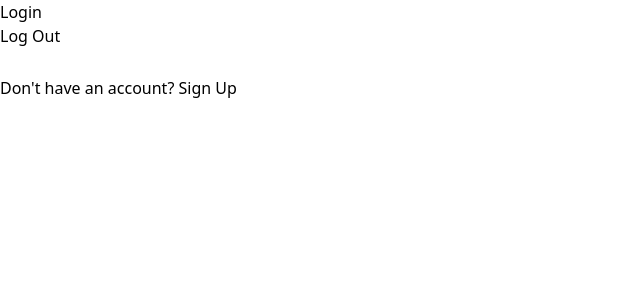
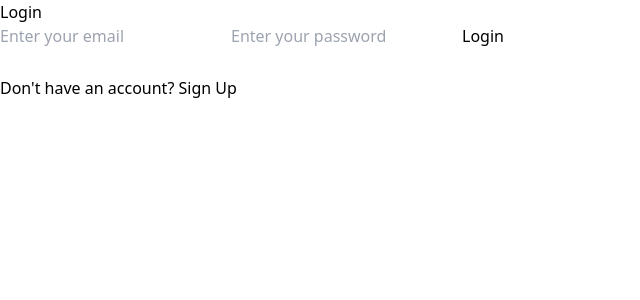
Before and after one commit to aukdev/e-commerce-app, a React (Create React App) app: page /login in a window 1280 px wide. Shown: the top 300 px of the page, without its empty margins (0-640 px from the left). Built offline with nearby package versions, Linux system fonts and the light colour scheme; no server answers; the HTML template or start-up script is replaced by a standard one.

Commit message:
11-07-2023

```diff
--- a/src/App.jsx
+++ b/src/App.jsx
@@ -22,7 +22,7 @@ function App() {
         // User is signed in, see docs for a list of available properties
         // https://firebase.google.com/docs/reference/js/auth.user
         const uid = user.uid;
-        console.log(uid);
+        // console.log(uid);
         getDataDocument("users", uid, (dataSet) => {
           dispatch(addUser(dataSet));
         });
--- a/src/Pages/Login/Login.jsx
+++ b/src/Pages/Login/Login.jsx
@@ -1,7 +1,6 @@
 import { useState } from "react";
 import userRegister from "../../Utils/auth/register";
-import { signOut } from "firebase/auth";
-import { auth } from "../../Firebase/firebase";
+import userLogin from "../../Utils/auth/login";
 
 const Login = () => {
   const [select, setSelect] = useState("login");
@@ -50,22 +49,29 @@ export default Login;
  */
 
 const LoginComponent = () => {
+  const loginHandle = (e) => {
+    e.preventDefault();
+
+    const email = e.target["email"].value;
+    const password = e.target["password"].value;
+
+    userLogin(email, password);
+
+    // console.log(email, password);
+  };
   return (
     <div>
       <h1>Login</h1>
-      <button
-        onClick={() => {
-          signOut(auth)
-            .then(() => {
-              // Sign-out successful.
-            })
-            .catch((error) => {
-              // An error happened.
-            });
-        }}
-      >
-        Log Out
-      </button>
+      <form onSubmit={loginHandle}>
+        <input type="text" name="email" placeholder="Enter your email" />
+        <input
+          type="password"
+          name="password"
+          placeholder="Enter your password"
+        />
+
+        <button type="submit">Login</button>
+      </form>
     </div>
   );
 };
--- a/src/Pages/User/User.jsx
+++ b/src/Pages/User/User.jsx
@@ -1,5 +1,12 @@
+import logout from "../../Utils/auth/logout";
+
 const User = () => {
-  return <div className=" pt-[200px]">user</div>;
+  return (
+    <div className=" pt-[200px]">
+      user
+      <button onClick={logout}>logout</button>
+    </div>
+  );
 };
 
 export default User;
--- a/src/Routers/AdminProtected.jsx
+++ b/src/Routers/AdminProtected.jsx
@@ -1,22 +1,26 @@
 import { useSelector } from "react-redux";
-import { Navigate, Outlet } from "react-router-dom";
+import { Outlet, useNavigate } from "react-router-dom";
 import { userSelector } from "../Store/ReduxSlice/userSlice";
+import { useEffect } from "react";
 
 const AdminProtected = () => {
-  const admin = false;
+  const userData = useSelector(userSelector);
+  const navigate = useNavigate();
 
-  const user = useSelector(userSelector);
-  console.log(user);
+  useEffect(() => {
+    if (userData.name) {
+      console.log("name");
+      if (!(userData.name === "default")) {
+        // console.log("not default", userData.name === "default");
+        if (!(userData.role === "admin")) {
+          navigate("/404");
+        }
+      }
+    }
+    // eslint-disable-next-line
+  }, [userData]);
 
-  if (user.role) {
-    if (user.role === "admin") {
-      return <Outlet />;
-    } else {
-      return <Navigate to="/404" />;
-    }
-  } else {
-    return <Navigate to="/404" />;
-  }
+  return <Outlet />;
 };
 
 export default AdminProtected;
--- a/src/Routers/UserProtected.jsx
+++ b/src/Routers/UserProtected.jsx
@@ -1,8 +1,12 @@
+import { useSelector } from "react-redux";
 import { Navigate, Outlet } from "react-router-dom";
+import { userSelector } from "../Store/ReduxSlice/userSlice";
 
 const UserProtected = () => {
-  const user = false;
-  return user ? <Outlet /> : <Navigate to="/login" />;
+  const userData = useSelector(userSelector);
+  console.log("profile", userData);
+  // const user = false;
+  return userData.name ? <Outlet /> : <Navigate to="/login" />;
 };
 
 export default UserProtected;
--- a/src/Store/ReduxSlice/userSlice.js
+++ b/src/Store/ReduxSlice/userSlice.js
@@ -2,7 +2,7 @@ import { createSelector, createSlice } from "@reduxjs/toolkit";
 
 const initialState = {
   user: {
-    name: "amila",
+    name: "default",
   },
 };
 
--- /dev/null
+++ b/src/Utils/auth/logout.js
@@ -0,0 +1,14 @@
+import { signOut } from "firebase/auth";
+import { auth } from "../../Firebase/firebase";
+
+const logout = () => {
+  signOut(auth)
+    .then(() => {
+      // Sign-out successful.
+    })
+    .catch((error) => {
+      // An error happened.
+    });
+};
+
+export default logout;
```
